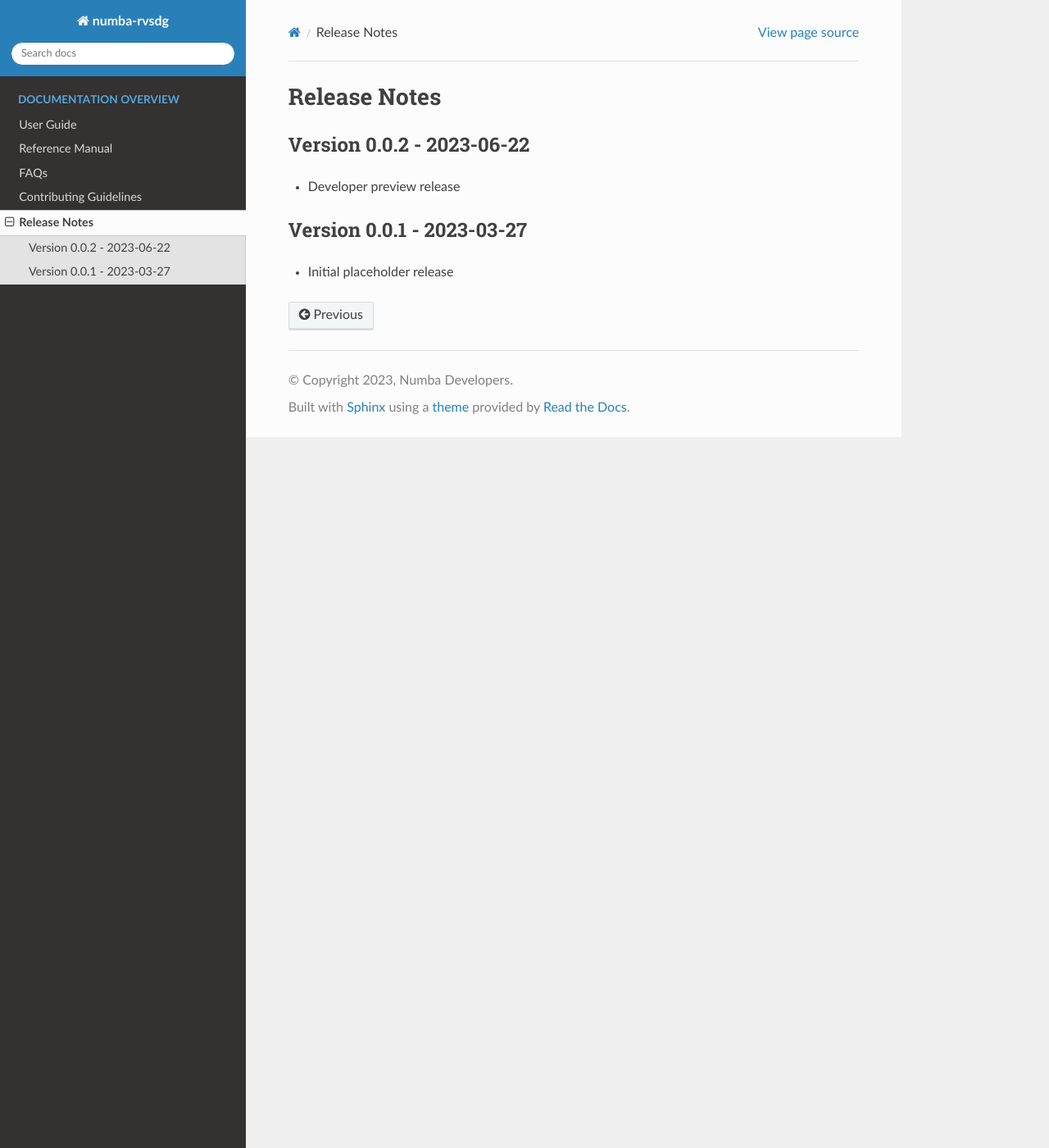
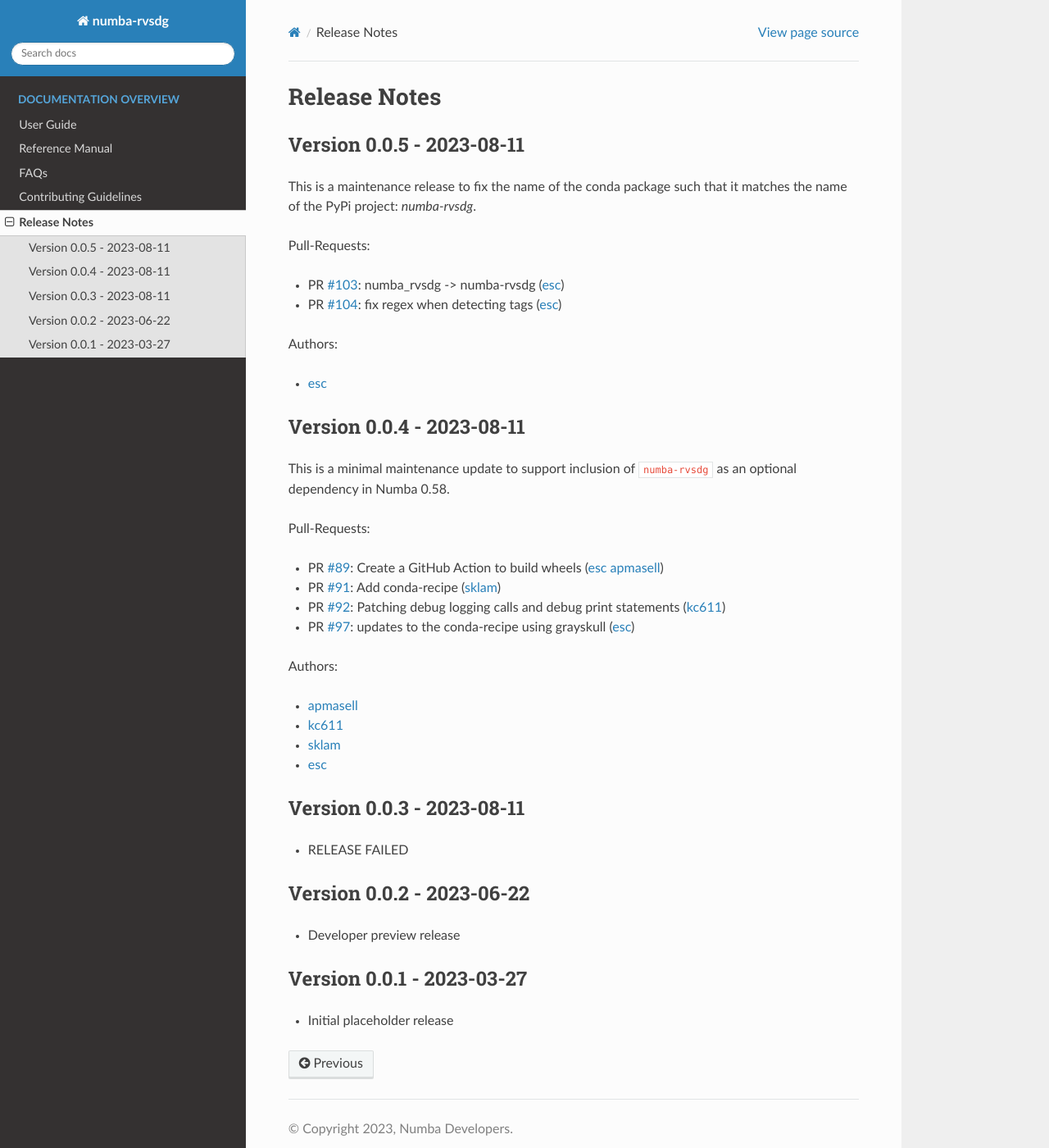
Before and after one commit to numba/numba-rvsdg, a Sphinx documentation site: the page built from docs/source/release_notes.rst, in a window 1280 px wide and 1400 px high. Shown: the whole window at 82% size. Built offline with Sphinx 7.4.7 and the Read the Docs theme 2.0.0, drawn with Linux system fonts in a browser that asks for light colours; pages that are not in the unit, such as notebooks, are missing from menus.

Commit message:
update release_notes for 0.0.4 and 0.0.5
Updates via the `release_0.0.5` branch.

```diff
--- a/docs/source/release_notes.rst
+++ b/docs/source/release_notes.rst
@@ -1,6 +1,46 @@
 =============
 Release Notes
 =============
+
+Version 0.0.5 - 2023-08-11
+==========================
+
+This is a maintenance release to fix the name of the conda package such that it
+matches the name of the PyPi project: `numba-rvsdg`.
+
+Pull-Requests:
+
+* PR `#103 <https://github.com/numba/numba-rvsdg/pull/103>`_: numba_rvsdg -> numba-rvsdg (`esc <https://github.com/esc>`_)
+* PR `#104 <https://github.com/numba/numba-rvsdg/pull/104>`_: fix regex when detecting tags (`esc <https://github.com/esc>`_)
+
+Authors:
+
+* `esc <https://github.com/esc>`_
+
+Version 0.0.4 - 2023-08-11
+==========================
+
+This is a minimal maintenance update to support inclusion of ``numba-rvsdg`` as
+an optional dependency in Numba 0.58.
+
+Pull-Requests:
+
+* PR `#89 <https://github.com/numba/numba-rvsdg/pull/89>`_: Create a GitHub Action to build wheels (`esc <https://github.com/esc>`_ `apmasell <https://github.com/apmasell>`_)
+* PR `#91 <https://github.com/numba/numba-rvsdg/pull/91>`_: Add conda-recipe (`sklam <https://github.com/sklam>`_)
+* PR `#92 <https://github.com/numba/numba-rvsdg/pull/92>`_: Patching debug logging calls and debug print statements (`kc611 <https://github.com/kc611>`_)
+* PR `#97 <https://github.com/numba/numba-rvsdg/pull/97>`_: updates to the conda-recipe using grayskull (`esc <https://github.com/esc>`_)
+
+Authors:
+
+* `apmasell <https://github.com/apmasell>`_
+* `kc611 <https://github.com/kc611>`_
+* `sklam <https://github.com/sklam>`_
+* `esc <https://github.com/esc>`_
+
+Version 0.0.3 - 2023-08-11
+==========================
+
+* RELEASE FAILED
 
 Version 0.0.2 - 2023-06-22
 ==========================
```
